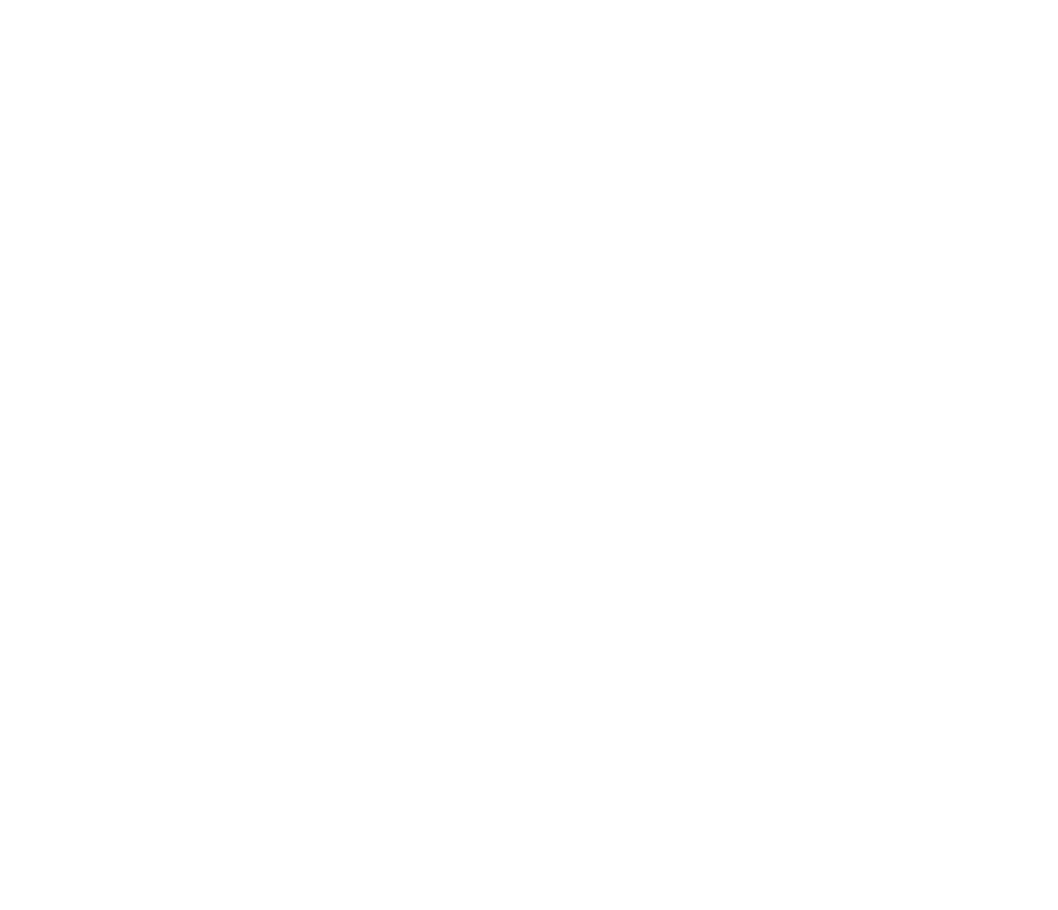
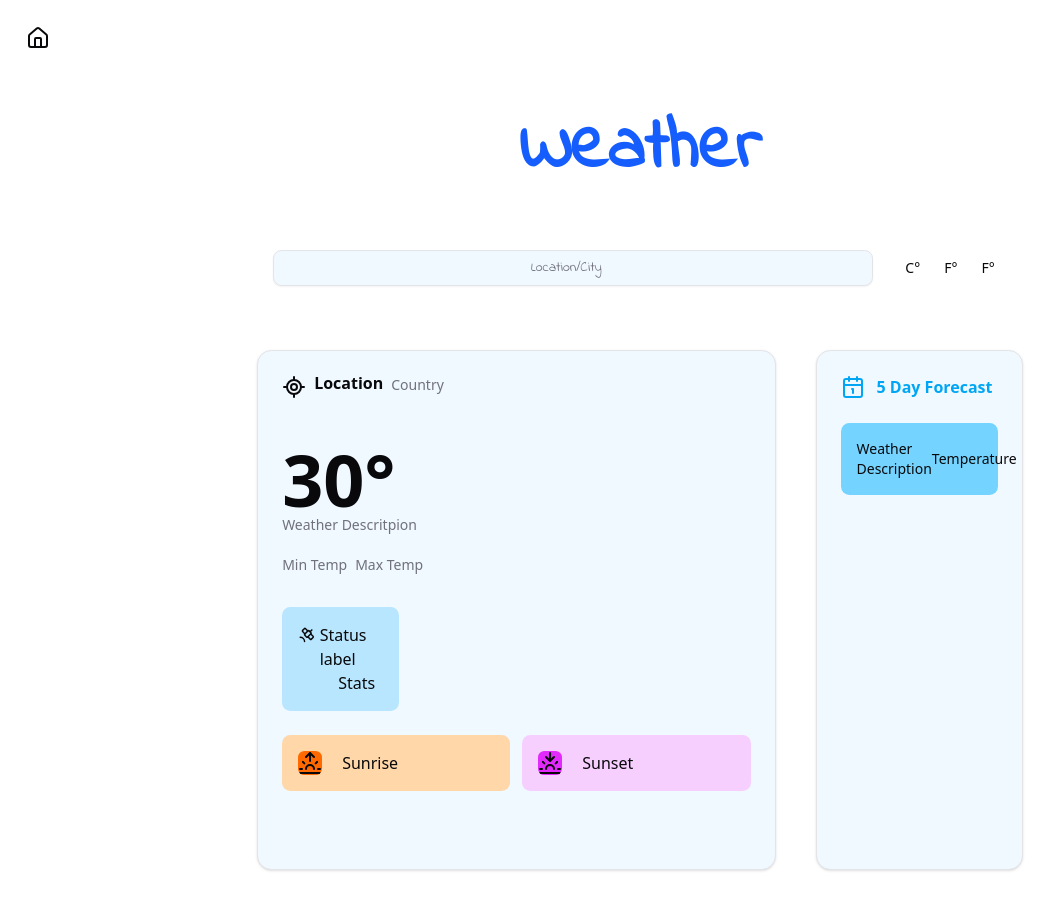
Before and after one commit to JoseFerreira1995/SimpleDesk, a React (Vite) app in the folder project/: page /weather in a window 1280 px wide. Before the commit this address had no page. Shown: the top 910 px of the page, without its empty margins (0-1058 px from the left). Before the commit the page ends 800 px from the top, so only its background shows below. Built offline with nearby package versions, Linux system fonts and the light colour scheme.

Commit message:
feat: add main page initial structure and Api constants

```diff
--- a/project/package.json
+++ b/project/package.json
@@ -18,6 +18,8 @@
     "@radix-ui/react-label": "^2.1.8",
     "@radix-ui/react-scroll-area": "^1.2.10",
     "@radix-ui/react-slot": "^1.2.4",
+    "@radix-ui/react-toggle": "^1.1.10",
+    "@radix-ui/react-toggle-group": "^1.1.11",
     "@tailwindcss/vite": "^4.1.17",
     "class-variance-authority": "^0.7.1",
     "clsx": "^2.1.1",
--- a/project/src/App.tsx
+++ b/project/src/App.tsx
@@ -2,6 +2,7 @@
 import "./App.css";
 import LandingPage from "./LandingPage/LandingPage";
 import TodoMainPage from "./TodoList/TodoMainPage";
+import WeatherMainPage from "./Weather/WeatherMainPage";
 
 function App() {
   return (
@@ -10,6 +11,7 @@
         <Routes>
           <Route path="/" element={<LandingPage />}></Route>
           <Route path="/todo" element={<TodoMainPage />}></Route>
+          <Route path="/weather" element={<WeatherMainPage />}></Route>
         </Routes>
       </BrowserRouter>
     </>
--- a/project/src/LandingPage/LandingPage.tsx
+++ b/project/src/LandingPage/LandingPage.tsx
@@ -16,7 +16,9 @@
           >
             <AppsCard title="Todo List"></AppsCard>
           </div>
-          <div className=" size-25 bg-[#a5d8ff] rounded-2xl hover:rotate-3">
+          <div
+          onClick={() => navigate("/weather")}
+          className=" size-25 bg-[#a5d8ff] rounded-2xl hover:rotate-3">
             <AppsCard title="Weather"></AppsCard>
           </div>
           <div className=" size-25 bg-[#b2f2bb] rounded-2xl hover:rotate-3">
--- /dev/null
+++ b/project/src/Weather/WeatherMainPage.tsx
@@ -0,0 +1,101 @@
+import {
+  Calendar1Icon,
+  HomeIcon,
+  LocateFixedIcon,
+  SatelliteIcon,
+  SunriseIcon,
+  SunsetIcon,
+} from "lucide-react";
+import { useNavigate } from "react-router-dom";
+import { Input } from "../components/ui/input";
+import {
+  Card,
+  CardContent,
+  CardDescription,
+  CardFooter,
+  CardHeader,
+  CardTitle,
+} from "../components/ui/card";
+import { ToggleGroup, ToggleGroupItem } from "../components/ui/toggle-group";
+import { Label } from "../components/ui/label";
+
+export default function WeatherMainPage() {
+  const navigate = useNavigate();
+  return (
+    <>
+      {/* Header Section*/}
+      <header>
+        <HomeIcon className="m-[2%]" onClick={() => navigate("/")}></HomeIcon>
+        <div className="flex justify-center mt-[5%]">
+          <h1 className="text-blue-600 dark:text-sky-400 text-7xl font-landing font-bold text-center">
+            Weather
+          </h1>
+        </div>
+      </header>
+      {/* Search form */}
+      <section>
+        <div className="flex justify-center m-[5%] gap-5 ">
+          <form>
+            <Input
+              className="text-center bg-sky-50 w-150 input-secondary font-landing "
+              placeholder="Location/City"
+              type="Search"
+            ></Input>
+          </form>
+          <ToggleGroup type="multiple">
+            <ToggleGroupItem value="c">C°</ToggleGroupItem>
+            <ToggleGroupItem value="c">F°</ToggleGroupItem>
+            <ToggleGroupItem value="c">F°</ToggleGroupItem>
+          </ToggleGroup>
+        </div>
+        {/* Weather info panel */}
+        <div className="flex justify-center gap-10 m-[5%]">
+          <Card className=" bg-sky-50  w-[45%] h-130">
+            <CardHeader className="flex gap-2">
+              <LocateFixedIcon></LocateFixedIcon>
+              <CardTitle>Location</CardTitle>
+              <CardDescription>Country</CardDescription>
+            </CardHeader>
+            <CardContent className="mt-5">
+              <CardTitle className="text-7xl">30°</CardTitle>
+              <CardDescription>Weather Descritpion</CardDescription>
+              <div className="flex gap-2 mt-5">
+                <CardDescription>Min Temp</CardDescription>
+                <CardDescription>Max Temp</CardDescription>
+              </div>
+              <div className="mt-8 bg-sky-200 w-[25%] p-4 rounded-md">
+                <div className="flex gap-1">
+                  <SatelliteIcon></SatelliteIcon>
+                  <label>Status label</label>
+                </div>
+                <label className="m-10">Stats</label>
+              </div>
+            </CardContent>
+            <CardFooter className="gap-3">
+              <div className=" flex gap-5 bg-orange-200 w-[50%] p-4 rounded-md">
+                <SunriseIcon className="bg-orange-500 rounded-sm"></SunriseIcon>
+                <label> Sunrise</label>
+              </div>
+              <div className=" flex gap-5 bg-fuchsia-200 w-[50%] p-4 rounded-md">
+                <SunsetIcon className="bg-fuchsia-500 rounded-sm"></SunsetIcon>
+                <label>Sunset</label>
+              </div>
+            </CardFooter>
+          </Card>
+          <Card className="bg-sky-50 w-[18%]">
+            <CardHeader className="flex items-center gap-3">
+              <Calendar1Icon className="text-sky-500"></Calendar1Icon>
+              <CardTitle className="text-sky-500">5 Day Forecast</CardTitle>
+            </CardHeader>
+            <CardContent>
+              <div className="flex bg-sky-300  p-4 rounded-md">
+                <Label className="text-sm">Weather Description</Label>
+                <Label>Temperature</Label>
+              </div>
+            </CardContent>
+          </Card>
+        </div>
+      </section>
+    </>
+  );
+}
--- a/project/src/components/ui/label.tsx
+++ b/project/src/components/ui/label.tsx
@@ -1,7 +1,7 @@
 import * as React from "react"
 import * as LabelPrimitive from "@radix-ui/react-label"
 
-import { cn } from "@/lib/utils"
+import { cn } from "../../lib/utils"
 
 function Label({
   className,
--- /dev/null
+++ b/project/src/components/ui/toggle-group.tsx
@@ -0,0 +1,83 @@
+"use client"
+
+import * as React from "react"
+import * as ToggleGroupPrimitive from "@radix-ui/react-toggle-group"
+import { type VariantProps } from "class-variance-authority"
+
+import { cn } from "../../lib/utils"
+import { toggleVariants } from "../../components/ui/toggle"
+
+const ToggleGroupContext = React.createContext<
+  VariantProps<typeof toggleVariants> & {
+    spacing?: number
+  }
+>({
+  size: "default",
+  variant: "default",
+  spacing: 0,
+})
+
+function ToggleGroup({
+  className,
+  variant,
+  size,
+  spacing = 0,
+  children,
+  ...props
+}: React.ComponentProps<typeof ToggleGroupPrimitive.Root> &
+  VariantProps<typeof toggleVariants> & {
+    spacing?: number
+  }) {
+  return (
+    <ToggleGroupPrimitive.Root
+      data-slot="toggle-group"
+      data-variant={variant}
+      data-size={size}
+      data-spacing={spacing}
+      style={{ "--gap": spacing } as React.CSSProperties}
+      className={cn(
+        "group/toggle-group flex w-fit items-center gap-[--spacing(var(--gap))] rounded-md data-[spacing=default]:data-[variant=outline]:shadow-xs",
+        className
+      )}
+      {...props}
+    >
+      <ToggleGroupContext.Provider value={{ variant, size, spacing }}>
+        {children}
+      </ToggleGroupContext.Provider>
+    </ToggleGroupPrimitive.Root>
+  )
+}
+
+function ToggleGroupItem({
+  className,
+  children,
+  variant,
+  size,
+  ...props
+}: React.ComponentProps<typeof ToggleGroupPrimitive.Item> &
+  VariantProps<typeof toggleVariants>) {
+  const context = React.useContext(ToggleGroupContext)
+
+  return (
+    <ToggleGroupPrimitive.Item
+      data-slot="toggle-group-item"
+      data-variant={context.variant || variant}
+      data-size={context.size || size}
+      data-spacing={context.spacing}
+      className={cn(
+        toggleVariants({
+          variant: context.variant || variant,
+          size: context.size || size,
+        }),
+        "w-auto min-w-0 shrink-0 px-3 focus:z-10 focus-visible:z-10",
+        "data-[spacing=0]:rounded-none data-[spacing=0]:shadow-none data-[spacing=0]:first:rounded-l-md data-[spacing=0]:last:rounded-r-md data-[spacing=0]:data-[variant=outline]:border-l-0 data-[spacing=0]:data-[variant=outline]:first:border-l",
+        className
+      )}
+      {...props}
+    >
+      {children}
+    </ToggleGroupPrimitive.Item>
+  )
+}
+
+export { ToggleGroup, ToggleGroupItem }
--- /dev/null
+++ b/project/src/components/ui/toggle.tsx
@@ -0,0 +1,45 @@
+import * as React from "react"
+import * as TogglePrimitive from "@radix-ui/react-toggle"
+import { cva, type VariantProps } from "class-variance-authority"
+
+import { cn } from "../../lib/utils"
+
+const toggleVariants = cva(
+  "inline-flex items-center justify-center gap-2 rounded-md text-sm font-medium hover:bg-muted hover:text-muted-foreground disabled:pointer-events-none disabled:opacity-50 data-[state=on]:bg-accent data-[state=on]:text-accent-foreground [&_svg]:pointer-events-none [&_svg:not([class*='size-'])]:size-4 [&_svg]:shrink-0 focus-visible:border-ring focus-visible:ring-ring/50 focus-visible:ring-[3px] outline-none transition-[color,box-shadow] aria-invalid:ring-destructive/20 dark:aria-invalid:ring-destructive/40 aria-invalid:border-destructive whitespace-nowrap",
+  {
+    variants: {
+      variant: {
+        default: "bg-transparent",
+        outline:
+          "border border-input bg-transparent shadow-xs hover:bg-accent hover:text-accent-foreground",
+      },
+      size: {
+        default: "h-9 px-2 min-w-9",
+        sm: "h-8 px-1.5 min-w-8",
+        lg: "h-10 px-2.5 min-w-10",
+      },
+    },
+    defaultVariants: {
+      variant: "default",
+      size: "default",
+    },
+  }
+)
+
+function Toggle({
+  className,
+  variant,
+  size,
+  ...props
+}: React.ComponentProps<typeof TogglePrimitive.Root> &
+  VariantProps<typeof toggleVariants>) {
+  return (
+    <TogglePrimitive.Root
+      data-slot="toggle"
+      className={cn(toggleVariants({ variant, size, className }))}
+      {...props}
+    />
+  )
+}
+
+export { Toggle, toggleVariants }
--- a/project/src/index.css
+++ b/project/src/index.css
@@ -9,6 +9,14 @@
 @theme {
   --font-landing: Indie Flower;
   --color-regal-blue: #243c5a;
+}
+
+.input-primary {
+  --ring: var(--primary);
+}
+
+.input-secondary {
+  --ring: var(--secondary);
 }
 
 @theme inline {
@@ -62,7 +70,7 @@
   --popover-foreground: oklch(0.141 0.005 285.823);
   --primary: oklch(0.852 0.199 91.936);
   --primary-foreground: oklch(0.421 0.095 57.708);
-  --secondary: oklch(0.967 0.001 286.375);
+  --secondary: oklch(0.59 0.14 242);
   --secondary-foreground: oklch(0.21 0.006 285.885);
   --muted: oklch(0.967 0.001 286.375);
   --muted-foreground: oklch(0.552 0.016 285.938);
--- /dev/null
+++ b/project/src/services/endpoint.tsx
@@ -0,0 +1,3 @@
+const API_KEY = "57f92327e627e53f4d784b6513b38b05";
+const BASE_URL = "https://api.openweathermap.org/data/2.5";
+const GEO_URL = "https://api.openweathermap.org/geo/1.0";
```
Also changed, not shown: project/src/components/ui/input.tsx (+5 -4 lines), 1 other file (tests, documents, lock files or other folders).
